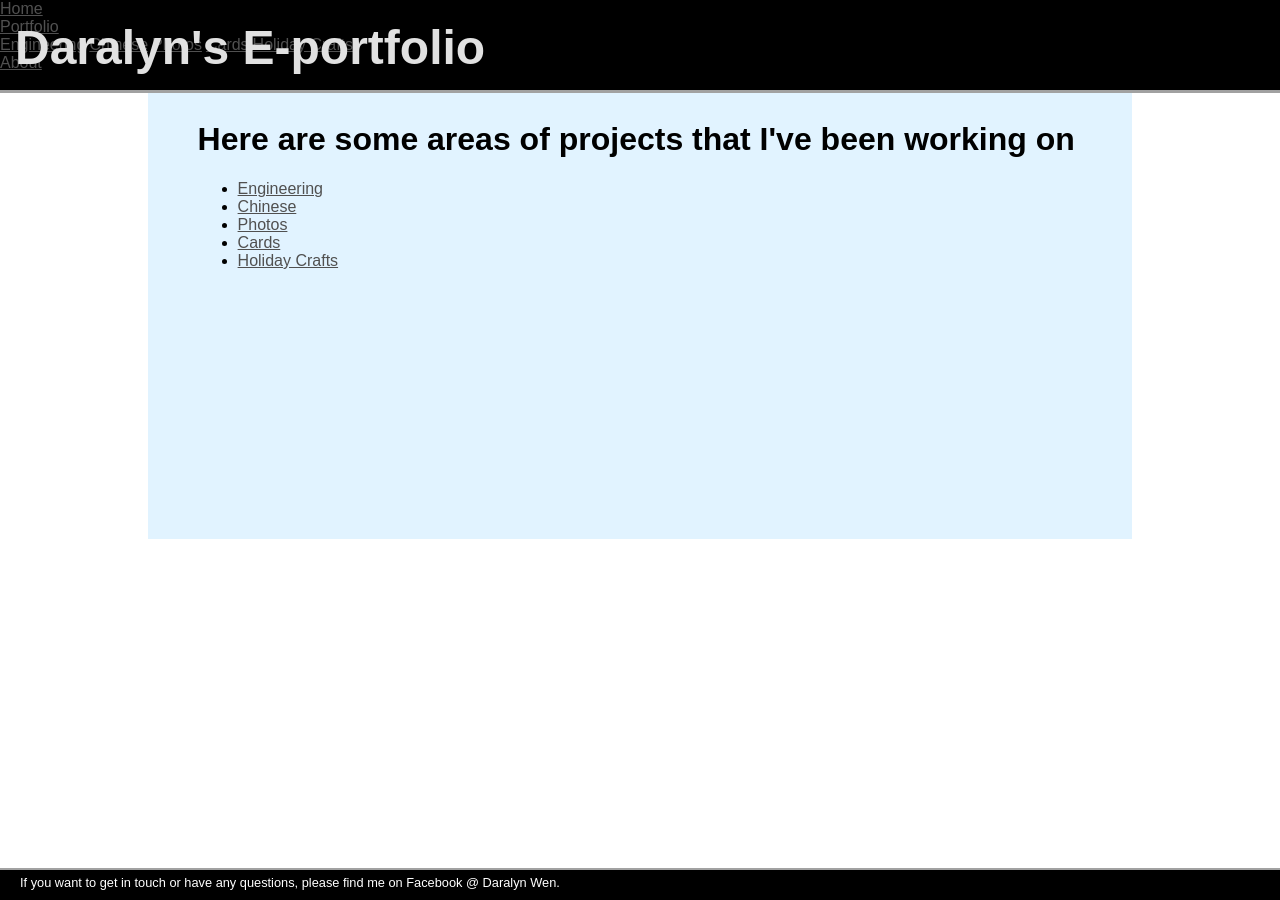
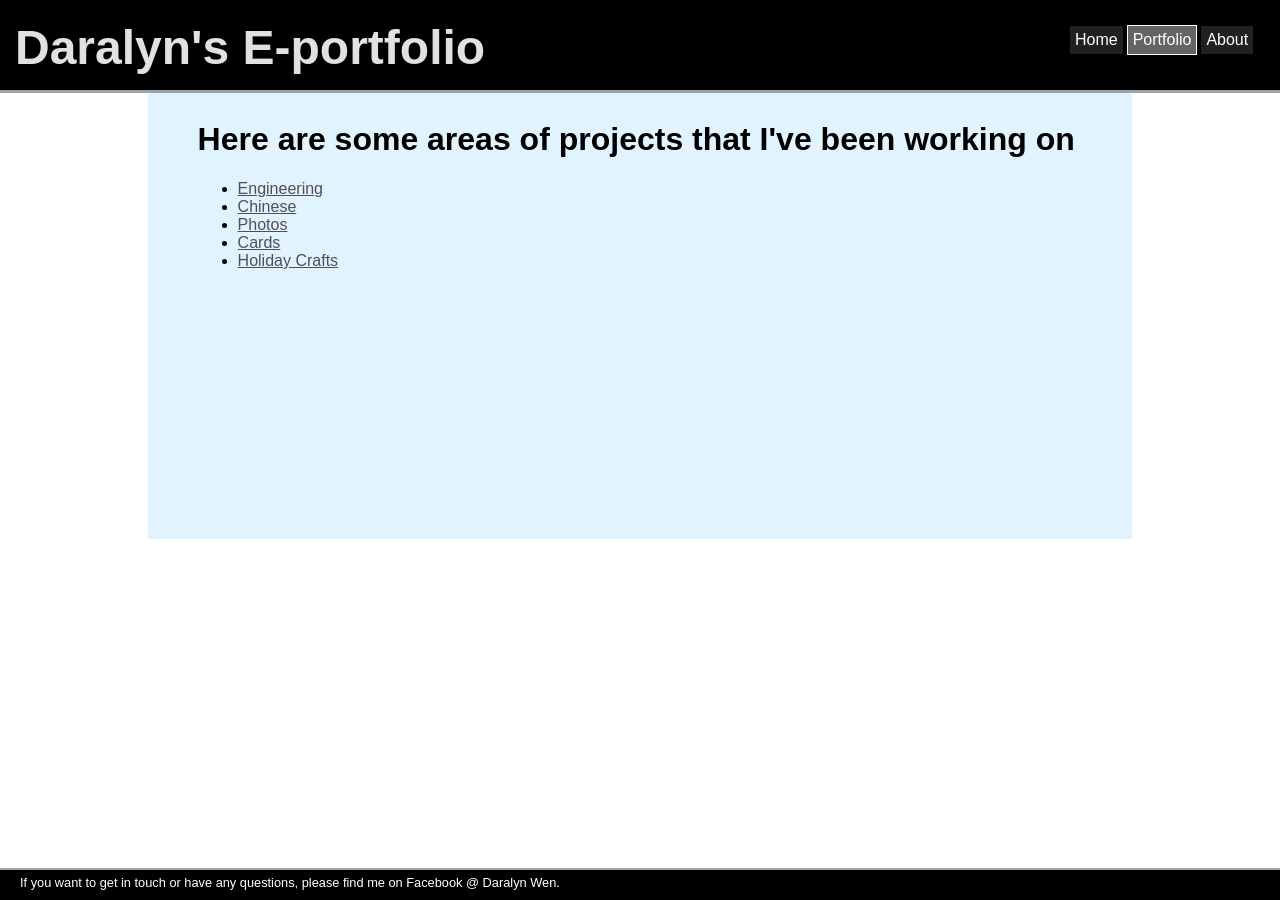
Before and after one commit to daralyn/daralyn.github.io, a Jekyll site: the page built from portfolio/index.html, in a window 1280 px wide. Built offline with Jekyll 4.4.1, drawn with Linux system fonts in a browser that asks for light colours.

Commit message:
Update portfolio.html

```diff
--- a/_layouts/portfolio.html
+++ b/_layouts/portfolio.html
@@ -7,28 +7,34 @@
 		</head>
 		<body id="bodydefault">
 					<header>
-				<!--	<nav> -->
+					<nav>
 						<h2 id="eportfolioheader">Daralyn's E-portfolio</h2>
-					<div class="navbar">
-	        				<div id="homebutton"> <a class="navbutton" href="/">Home</a> </div>
-	        				<!-- <a href="/cv">CV</a> -->
-						<div id="dropdown">
-	        					<a class="navbutton portfoliobutton" href="/portfolio">Portfolio</a>
-						            <div id="dropdown-content">
-							      <a href="https://daralyn.github.io/portfolio/engineering/">Engineering</a>
-							      <a href="https://daralyn.github.io/portfolio/chinese/">Chinese</a>
-							      <a href="https://daralyn.github.io/portfolio/photos/">Photos</a>
-							      <a href="https://daralyn.github.io/portfolio/cards/">Cards</a>
-							      <a href="https://daralyn.github.io/portfolio/holiday-crafts/">Holiday Crafts</a>
-							   </div>
+
+	        			<div class="nav">
+							<div class="nav-wrapper">
+								<ul>
+									<li><a id="navbuttonhome" href="/">Home</a></li>
+
+									<li><a id="navbuttonportfolio" href="https://daralyn.github.io/portfolio/" class="dropbtn"> Portfolio </a>
+										<ul>
+											<li><a href="https://daralyn.github.io/portfolio/engineering/">Engineering</a></li>
+											<li><a href="https://daralyn.github.io/portfolio/chinese/">Chinese</a></li>
+											<li><a href="https://daralyn.github.io/portfolio/photos/">Photos</a></li>
+											<li><a href="https://daralyn.github.io/portfolio/cards/">Cards</a></li>
+											<li><a href="https://daralyn.github.io/portfolio/holiday-crafts/">Holiday Crafts</a></li>
+										</ul>
+									</li>
+									<li><a id="navbuttonabout" href="/about">About</a></li>
+								</ul>
+							</div>
 						</div>
-						<div id="aboutbutton"> <a class="navbutton" href="/about">About</a> </div>
-					</div> <!--navbar-->
-				<!--	</nav> -->
+					</nav>
 					</header>
 
 			<div class="container">
+
 					{{ content }}
+
 			</div> <!-- /.container -->
 
 			<footer>
```
